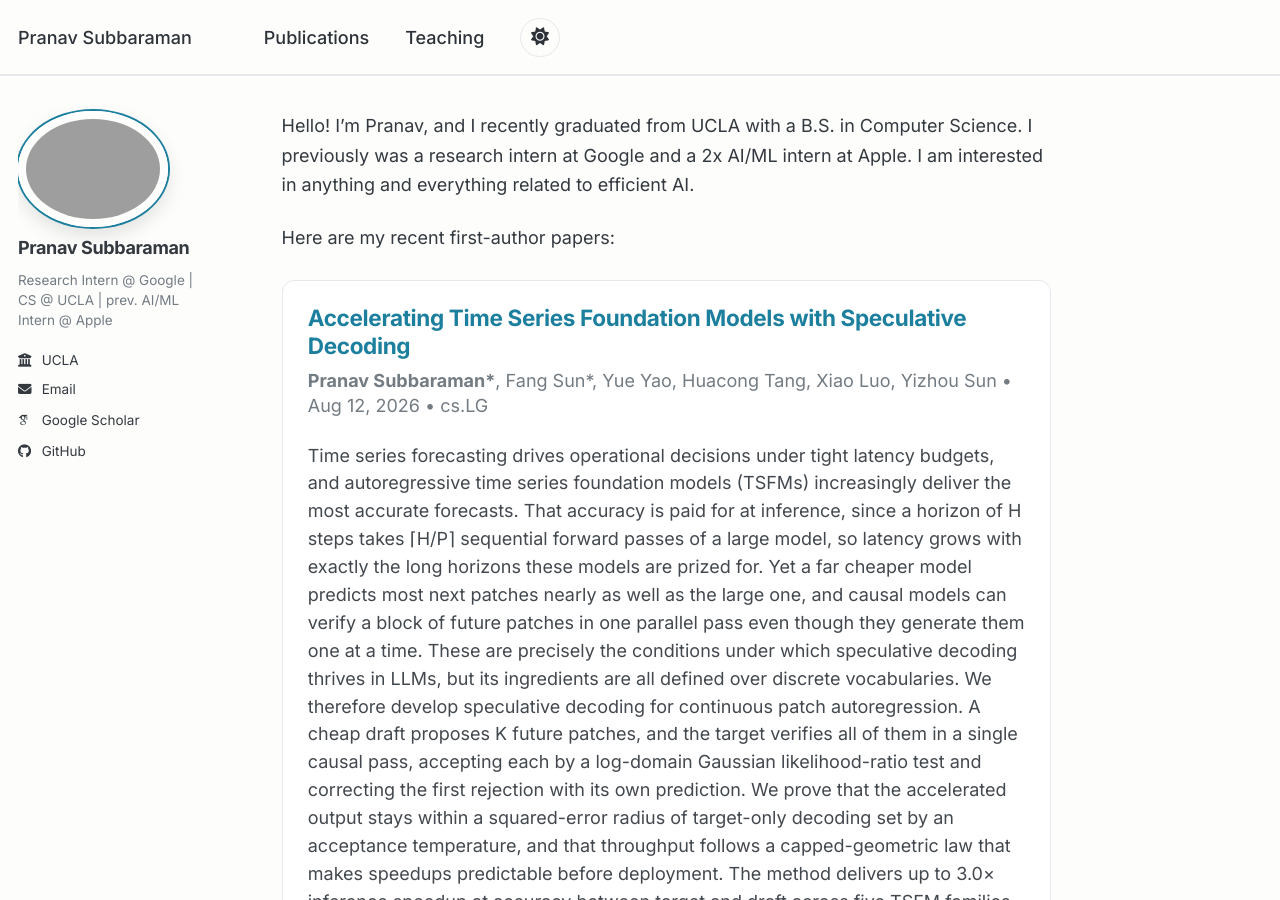
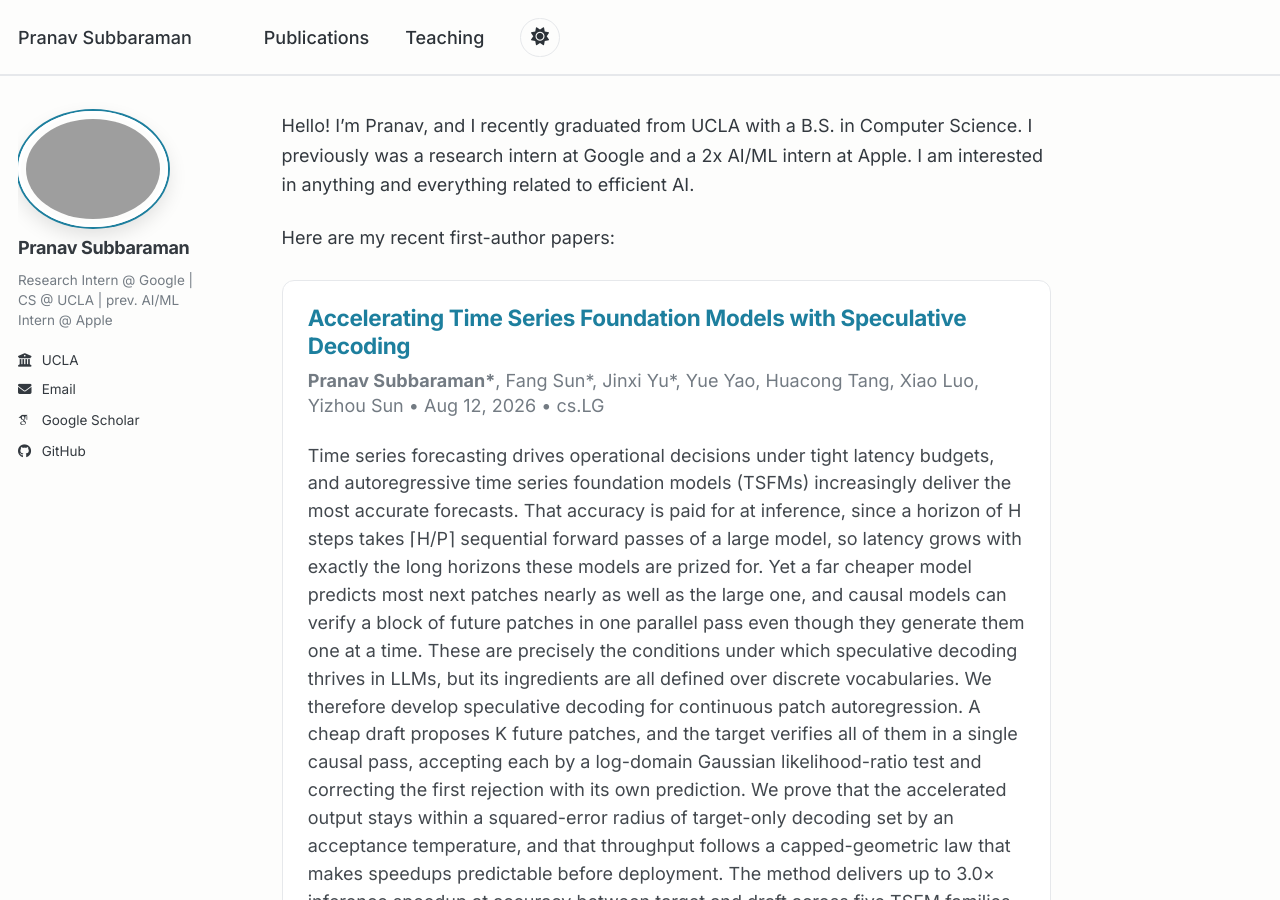
Before and after one commit to PranavSubbaraman/pranavsubbaraman.github.io, a Jekyll site: the page built from _pages/about.md, in a window 1280 px wide and 900 px high. Built offline with Jekyll 4.4.1, drawn with Linux system fonts in a browser that asks for light colours; some web fonts are replaced; a script bundle is joined from its source files by our own code; library files that are not in the unit come from our copies.

Commit message:
Update arxiv-static.html

```diff
--- a/_includes/arxiv-static.html
+++ b/_includes/arxiv-static.html
@@ -8,7 +8,7 @@
 
       {% if forloop.index0 == 0 %}
         {% assign link_url = "https://arxiv.org/abs/2511.18191" %}
-        {% assign authors_text = "<strong>Pranav Subbaraman*</strong>, Fang Sun*, Yue Yao, Huacong Tang, Xiao Luo, Yizhou Sun" %}
+        {% assign authors_text = "<strong>Pranav Subbaraman*</strong>, Fang Sun*, Jinxi Yu*, Yue Yao, Huacong Tang, Xiao Luo, Yizhou Sun" %}
       {% elsif forloop.index0 == 1 %}
         {% assign link_url = "https://arxiv.org/abs/2512.01094" %}
         {% assign authors_text = "<strong>Pranav Subbaraman*</strong>, Shufan Li*, Siyan Zhao, Aditya Grover" %}
```
